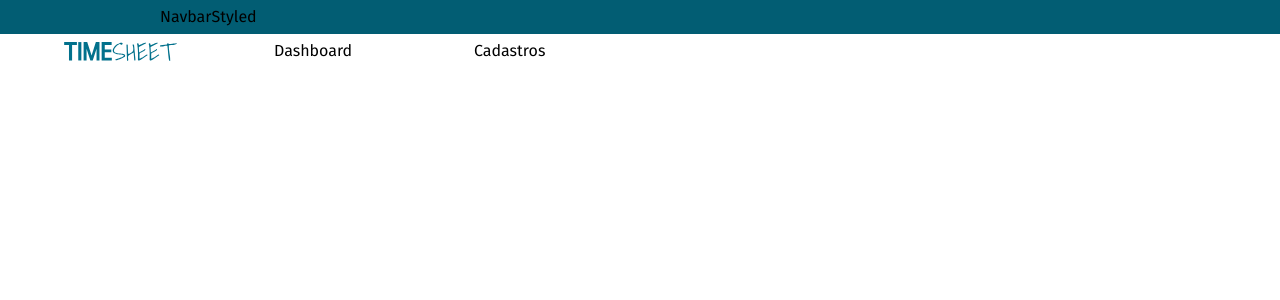
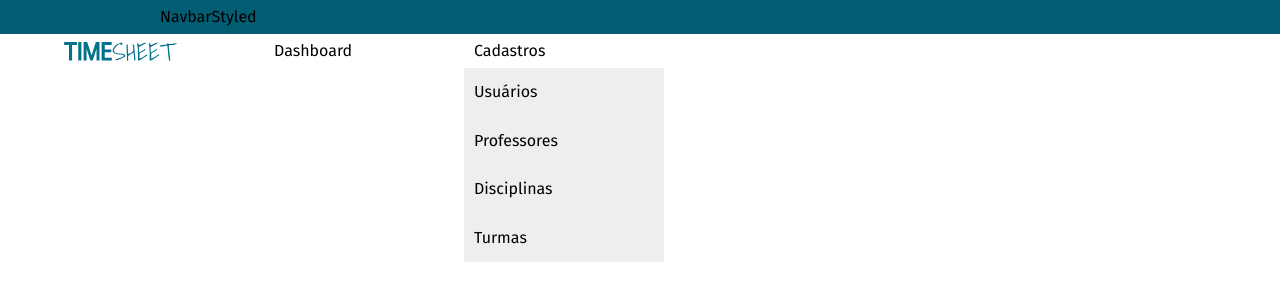
Before and after one commit to juniormartinxo/saros, a React (Create React App) app: page / in a window 1280 px wide. Shown: the top 300 px of the page. Built offline with nearby package versions, Linux system fonts and the light colour scheme.

Commit message:
Implementação do dropdown menu

```diff
--- a/src/components/Navbar/navbar.styled.tsx
+++ b/src/components/Navbar/navbar.styled.tsx
@@ -1,4 +1,7 @@
 import styled from 'styled-components/macro'
+
+const transitionStart = '0.2s'
+const transitionEnd = '0.3s'
 
 const NavbarStyled = styled.nav`
   display: block;
@@ -24,9 +27,6 @@ const MenuItemStyled = styled.li`
 `
 
 const MenuItemLinkStyled = styled.a`
-  display: flex;
-  justify-content: center;
-  align-items: center;
   padding: 8px 10px;
   margin: 0;
   font-size: 0, 8rem;
@@ -40,36 +40,36 @@ const MenuItemLinkStyled = styled.a`
 `
 
 const DropdownStyled = styled.ul`
-  display: flex;
-  justify-content: center;
-  align-items: flex-start;
-  flex-direction: column;
+  list-style: none;
   padding: 0;
   margin: 0;
   width: 100%;
-  border: 1px solid black;
   position: absolute;
-  visibility: hidden;
+  top: 34px;
+  left: 0;
+  background-color: #ececece2;
 `
 
 const DropdownItemStyled = styled.li`
-  display: flex;
-  justify-content: center;
-  align-items: center;
   padding: 0;
   margin: 0;
 `
 
 const DropdownItemLinkStyled = styled.a`
-  display: flex;
-  justify-content: center;
-  align-items: center;
-  padding: 8px 10px;
-  margin: 0;
+  display: block;
+  padding: 15px 10px;
   font-size: 0, 8rem;
   color: black;
   cursor: pointer;
   text-decoration: none;
+  text-align: left;
+  transition: ${transitionEnd} linear background-color;
+
+  &:hover {
+    color: #fff;
+    background-color: #157968;
+    transition: ${transitionStart} linear background-color;
+  }
 `
 
 export {
--- a/src/components/Navbar/navbar.tsx
+++ b/src/components/Navbar/navbar.tsx
@@ -1,3 +1,4 @@
+import { useState } from 'react'
 import {
   NavbarStyled,
   MenuStyled,
@@ -45,16 +46,28 @@ type MenuProps = {
 }
 
 function MenuItem({ name, link, multi, submenu }: MenuProps) {
+  const [isOpen, setIsOpen] = useState(true)
+
   return (
-    <MenuItemStyled>
-      <MenuItemLinkStyled href={link}>{name}</MenuItemLinkStyled>
+    <MenuItemStyled
+      onMouseOver={() => {
+        setIsOpen(true)
+      }}
+      onMouseLeave={() => {
+        setIsOpen(false)
+      }}
+    >
       {multi && (
-        <DropdownStyled>
-          {submenu.map((item, index) => (
-            <DropdownItem name={item.name} link={item.link} key={index} />
-          ))}
-        </DropdownStyled>
+        <>
+          <MenuItemLinkStyled>{name}</MenuItemLinkStyled>
+          <DropdownStyled style={{ display: isOpen ? 'block' : 'none' }}>
+            {submenu.map((item, index) => (
+              <DropdownItem name={item.name} link={item.link} key={index} />
+            ))}
+          </DropdownStyled>
+        </>
       )}
+      {!multi && <MenuItemLinkStyled href={link}>{name}</MenuItemLinkStyled>}
     </MenuItemStyled>
   )
 }
```
Also changed, not shown: .eslintrc-default.json.
